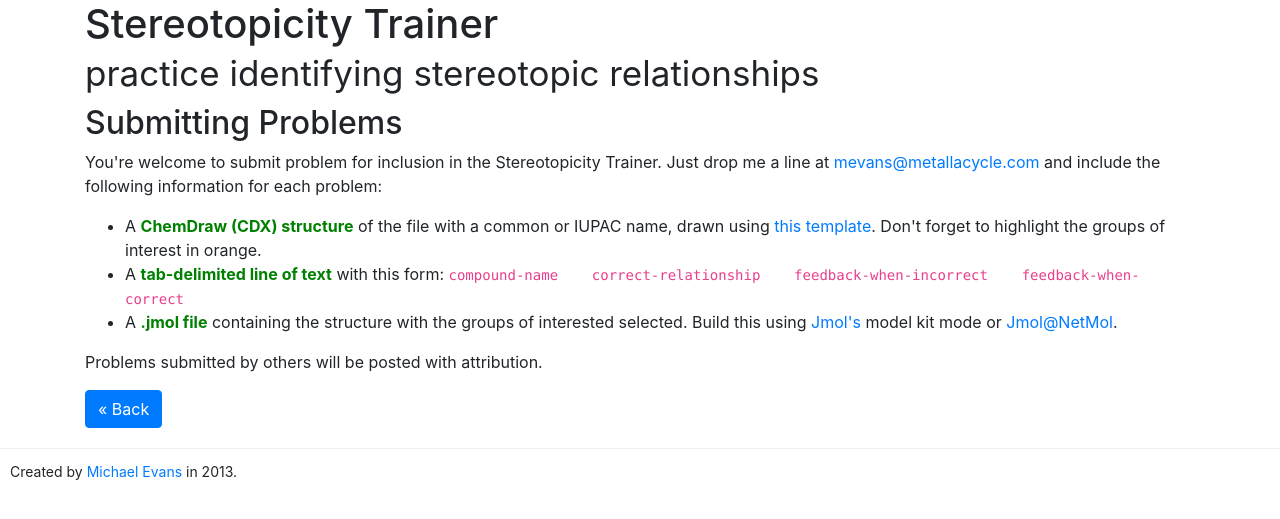
After one commit to mevans86/stereotopic-practice, a PHP site: page /submit.html in a window 1280 px wide. The commit adds this page. Shown: the top 519 px of the page. Run offline with PHP 8.4, Linux system fonts and the light colour scheme; some libraries are stand-ins or nearby versions.

Commit message:
Added ChemDraw template, submit functionality
ChemDraw CDS template added, problem structures renamed to
Structures.cdx, and submit.html added

```diff
--- a/index.php
+++ b/index.php
@@ -51,7 +51,7 @@
 		<div>
 			<?
 				if($intro) {
-					echo '<p>Each problem on this page includes a molecule with two groups or atoms highlighted. Your task is to identify the stereotopic relationship shared by the groups, using either the <a target="_blank" href="http://www.youtube.com/watch?v=WIVJPBBUGsE">Q-test</a> or <a target="_blank" href="http://www.youtube.com/watch?v=facIqMwAFec">symmetry elements</a>. Examine the two- and three-dimensional structures provided, then select a relationship. Immediate feedback will be provided, and you can attempt each problem as many times as you\'d like. Click the button below to begin practicing.</p><p>There are <b>8</b> problems currently available in the Stereotopicity Trainer.</p>';
+					echo '<p>Each problem on this page includes a molecule with two groups or atoms highlighted. Your task is to identify the stereotopic relationship shared by the groups, using either the <a target="_blank" href="http://www.youtube.com/watch?v=WIVJPBBUGsE">Q-test</a> or <a target="_blank" href="http://www.youtube.com/watch?v=facIqMwAFec">symmetry elements</a>. Examine the two- and three-dimensional structures provided, then select a relationship. Immediate feedback will be provided, and you can attempt each problem as many times as you\'d like. Click the button below to begin practicing.</p><p>There are <b>8</b> problems currently available in the Stereotopicity Trainer. Want to <a href="submit.html">submit your own problems?</a></p>';
 					echo '<a class="btn btn-large btn-primary" href=".?p='.$randomId.'">Start Practicing!</a>';
 					die('</div></div><footer><small>Created by <a href="http://www.metallacycle.com/">Michael Evans</a> in 2013.</small></footer>');
 				}
--- /dev/null
+++ b/submit.html
@@ -0,0 +1,43 @@
+<!DOCTYPE HTML>
+<html lang="en-US">
+<head>
+	<meta charset="UTF-8">
+	<title>Coursera | Stereotopic Relationships</title>
+	<script type="text/javascript" src="http://www.metallacycle.com/play/coursera/lib/jquery.min.js"></script>
+	<script type="text/javascript" src="http://www.metallacycle.com/play/coursera/lib/jsmol/JSmol.min.js"></script>
+	<script type="text/javascript" src="http://www.metallacycle.com/play/coursera/lib/bootstrap/js/bootstrap.min.js"></script>
+	<link rel="stylesheet" href="http://www.metallacycle.com/play/coursera/lib/bootstrap/css/bootstrap.min.css" />
+
+	<style type="text/css">
+		.container {
+			padding-bottom: 20px;
+		}
+
+		footer {
+			border-top: 1px solid #EEE;
+			padding: 10px 0 10px 10px; }
+	</style>
+</head>
+<body>
+	<div class="container">
+		<div class="page-header">
+			<h1>Stereotopicity Trainer<br>
+			<small>practice identifying stereotopic relationships</small></h1>
+		</div>
+
+		<h2>Submitting Problems</h2>
+		<p>
+			You're welcome to submit problem for inclusion in the Stereotopicity Trainer. Just drop me a line at <a href="mailto:mevans@metallacycle.com&subject=Stereotopicity%20Trainer%20Problem%20Submission">mevans@metallacycle.com</a> and include the following information for each problem:
+			<ul>
+				<li>A <b style="color: green;">ChemDraw (CDX) structure</b> of the file with a common or IUPAC name, drawn using <a href="http://www.metallacycle.com/play/coursera/stereo/Stereotopicity%20Trainer%20Document.cds" target="_blank">this template</a>. Don't forget to highlight the groups of interest in orange.</li>
+				<li>A <b style="color: green;">tab-delimited line of text</b> with this form: <code>compound-name&nbsp;&nbsp;&nbsp;&nbsp;correct-relationship&nbsp;&nbsp;&nbsp;&nbsp;feedback-when-incorrect&nbsp;&nbsp;&nbsp;&nbsp;feedback-when-correct</code></li>
+				<li>A <b style="color: green;">.jmol file</b> containing the structure with the groups of interested selected. Build this using <a href="http://www.jmol.org/">Jmol's</a> model kit mode or <a href="http://www.metallacycle.com/play/netmol/jmol/?use=java">Jmol@NetMol</a>.</li>
+			</ul>
+			Problems submitted by others will be posted with attribution.
+		</p>
+
+		<a class="btn btn-small btn-primary" href=".">&laquo; Back</a>
+	</div>
+	<footer><small>Created by <a href="http://www.metallacycle.com/">Michael Evans</a> in 2013.</small></footer>
+</body>
+</html>
```
Also changed, not shown: 3 other files.
